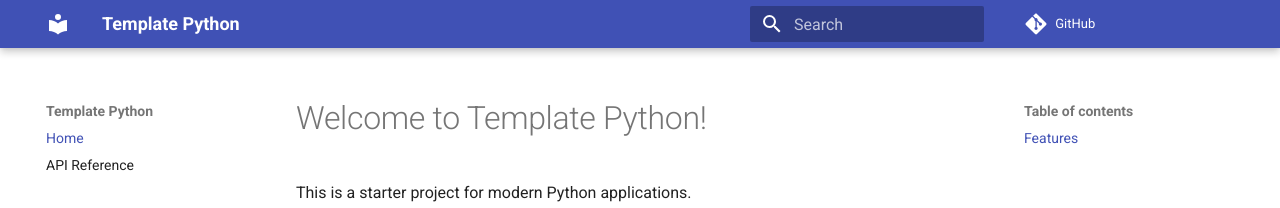
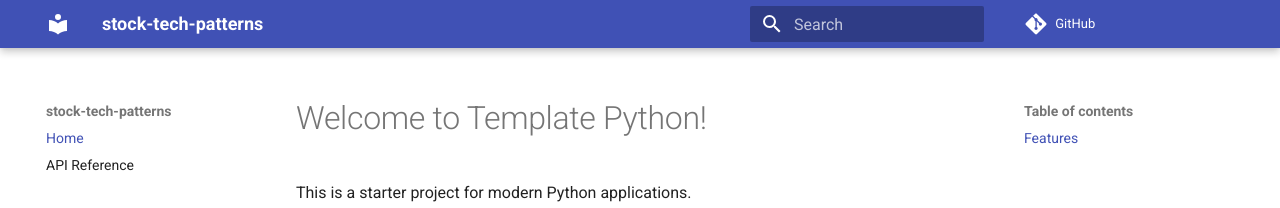
Before and after one commit to finsite/stock-tech-patterns, an MkDocs documentation site: the page built from docs/index.md, in a window 1280 px wide. Shown: the top 208 px of the page. Built offline with MkDocs 1.6.1 and Material for MkDocs 9.7.7, drawn with Linux system fonts in a browser that asks for light colours; comment, search, counter and statistics services are not loaded.

Commit message:
Fixing mkdocs template_python typo

```diff
--- a/mkdocs.yml
+++ b/mkdocs.yml
@@ -1,7 +1,7 @@
-site_name: Template Python
-site_description: Documentation for the Template Python Project
+site_name: stock-tech-patterns
+site_description: Documentation for the stock-tech-patterns Python Project
 site_author: Mark Quinn
-repo_url: https://github.com/finsite/template_python
+repo_url: https://github.com/finsite/stock-tech-patterns
 theme:
   name: material
 
@@ -22,5 +22,4 @@ markdown_extensions:
   - toc:
       permalink: true
 
-site_url: https://finsite.github.io/template_python
-repo_url: https://github.com/finsite/template_python
+repo_url: https://github.com/finsite/stock-tech-patterns
--- a/pyproject.toml
+++ b/pyproject.toml
@@ -3,9 +3,9 @@ requires = ["setuptools>=42", "wheel"]
 build-backend = "setuptools.build_meta"
 
 [project]
-name = "template_python"
+name = "stock-tech-patterns"
 version = "0.1.0"
-description = "A template for the default python project"
+description = "A template for the stock-tech-patterns python project"
 readme = "README.md"
 requires-python = ">=3.7"
 license = { text = "MIT" }
```
Also changed, not shown: 1 other file.
